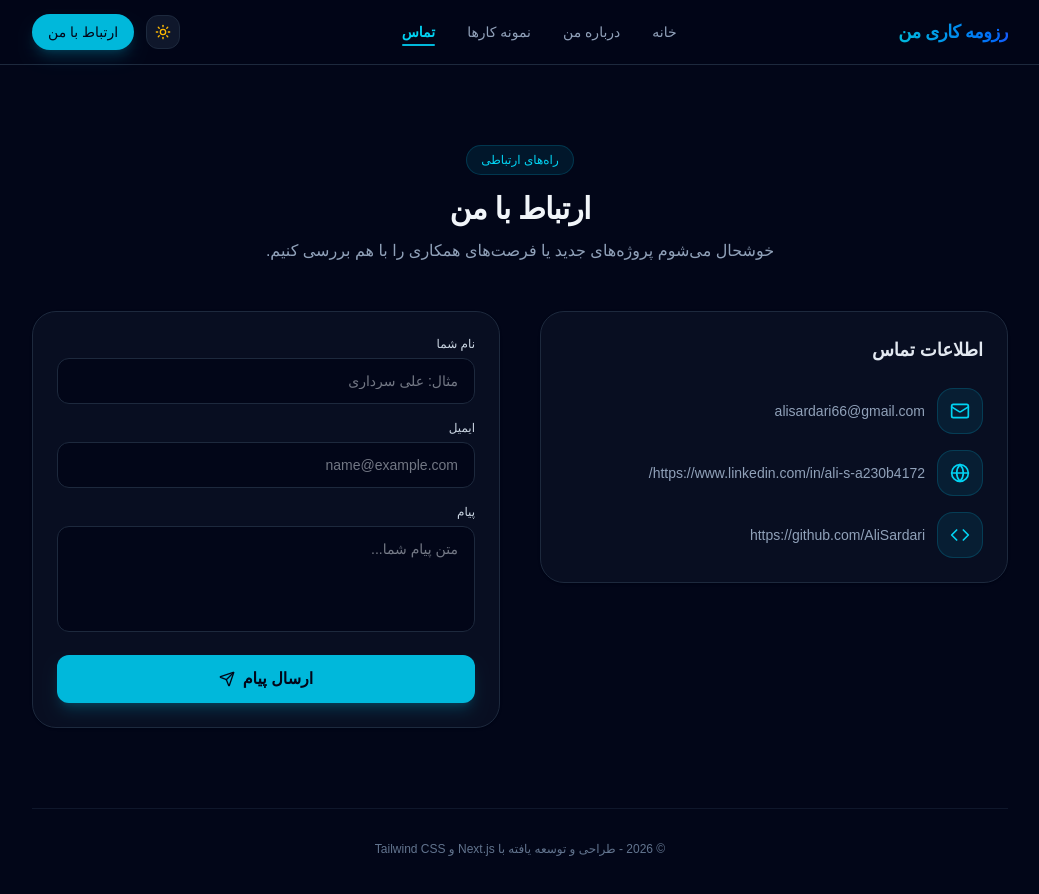
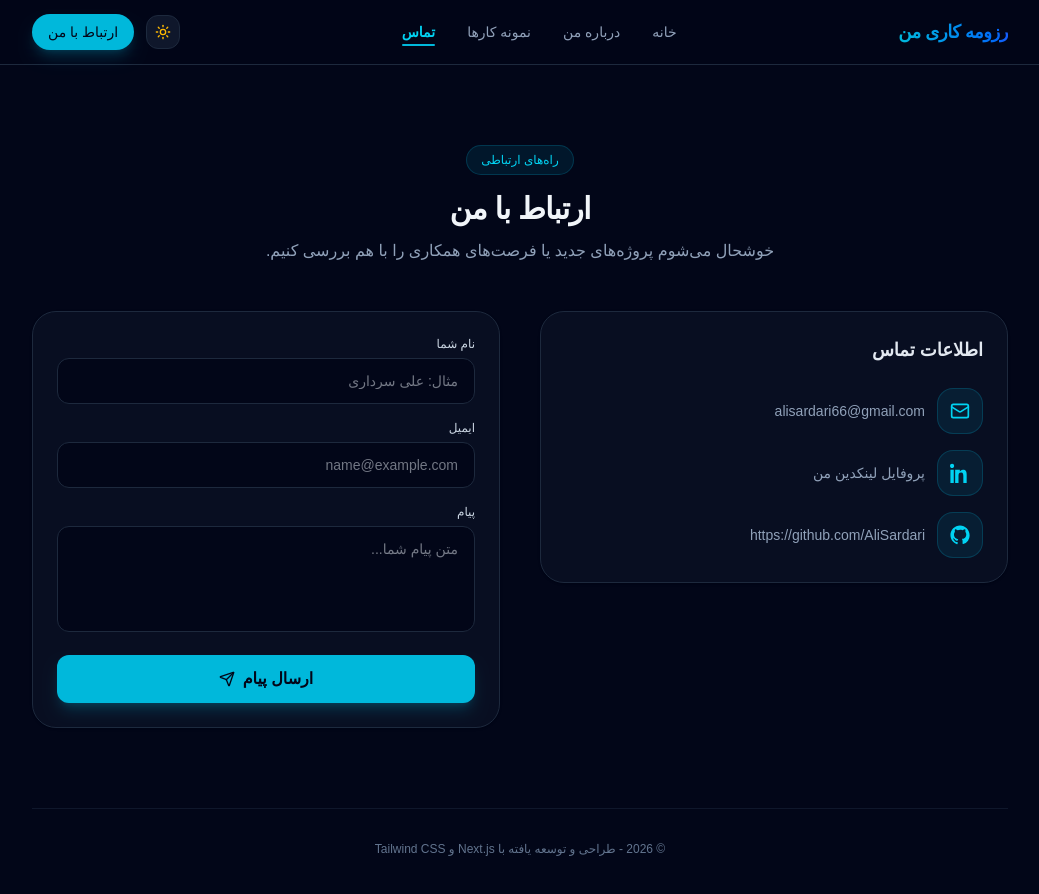
Before and after one commit to AliSardari/my-portfolio, a Next.js app: page /contact in a window 1280 px wide. Shown: the top 894 px of the page, without its empty margins (120-1159 px from the left). Built offline with nearby package versions, Linux system fonts and the light colour scheme.

Commit message:
Update project details and dependencies data

```diff
--- a/package.json
+++ b/package.json
@@ -10,7 +10,7 @@
   },
   "dependencies": {
     "framer-motion": "^12.42.2",
-    "lucide-react": "^1.27.0",
+    "lucide-react": "^1.30.0",
     "next": "16.2.12",
     "next-themes": "^0.4.6",
     "react": "19.2.4",
--- a/src/app/contact/page.tsx
+++ b/src/app/contact/page.tsx
@@ -3,7 +3,7 @@
 import { useState } from "react";
 import { motion } from "framer-motion";
 import Navbar from "@/components/Navbar";
-import { Mail, Send, Globe, Code, CheckCircle, AlertCircle } from "lucide-react";
+import { Mail, Send, CheckCircle, AlertCircle } from 'lucide-react';
 
 export default function ContactPage() {
     const [formData, setFormData] = useState({ name: "", email: "", message: "" });
@@ -71,16 +71,39 @@ export default function ContactPage() {
 
                                 <div className="flex items-center gap-3">
                                     <div className="p-3 rounded-2xl bg-cyan-500/10 border border-cyan-500/20 text-cyan-600 dark:text-cyan-400">
-                                        <Globe className="w-5 h-5" />
+                                        <svg
+                                            xmlns="http://www.w3.org/2000/svg"
+                                            width="20"
+                                            height="20"
+                                            fill="currentColor"
+                                            viewBox="0 0 24 24"
+                                        >
+                                            <path d="M4.98 3.5C4.98 4.88 3.86 6 2.5 6S0 4.88 0 3.5 1.12 1 2.5 1s2.48 1.12 2.48 2.5zM.5 8h4V24h-4V8zm7.5 0h3.8v2.2h.1c.5-.9 1.7-2.2 3.6-2.2 3.8 0 4.5 2.5 4.5 5.8V24h-4v-8.2c0-2-.1-4.5-2.7-4.5-2.7 0-3.1 2.1-3.1 4.3V24h-4V8z" />
+                                        </svg>
                                     </div>
-                                    <a href="https://www.linkedin.com/in/ali-s-a230b4172/" target="_blank" rel="noopener noreferrer" className="hover:text-cyan-600 dark:hover:text-cyan-400 transition-colors">
-                                        https://www.linkedin.com/in/ali-s-a230b4172/
+
+                                    <a
+                                        href="https://www.linkedin.com/in/ali-s-a230b4172/"
+                                        target="_blank"
+                                        rel="noopener noreferrer"
+                                        className="hover:text-cyan-600 dark:hover:text-cyan-400 transition-colors font-medium"
+                                    >
+                                        پروفایل لینکدین من
                                     </a>
                                 </div>
 
                                 <div className="flex items-center gap-3">
                                     <div className="p-3 rounded-2xl bg-cyan-500/10 border border-cyan-500/20 text-cyan-600 dark:text-cyan-400">
-                                        <Code className="w-5 h-5" />
+                                        <svg
+                                            xmlns="http://www.w3.org/2000/svg"
+                                            width="20"
+                                            height="20"
+                                            fill="currentColor"
+                                            viewBox="0 0 24 24"
+                                        >
+                                            <path d="M12 .5C5.73.5.5 5.74.5 12.02c0 5.1 3.29 9.43 7.86 10.96.58.11.79-.25.79-.56v-2.17c-3.2.7-3.87-1.54-3.87-1.54-.53-1.35-1.3-1.71-1.3-1.71-1.06-.73.08-.72.08-.72 1.17.08 1.79 1.2 1.79 1.2 1.04 1.79 2.73 1.27 3.4.97.1-.76.41-1.27.75-1.56-2.55-.29-5.23-1.28-5.23-5.7 0-1.26.45-2.29 1.19-3.1-.12-.29-.52-1.46.11-3.05 0 0 .97-.31 3.18 1.18a11.1 11.1 0 0 1 2.9-.39c.98 0 1.97.13 2.9.39 2.2-1.49 3.17-1.18 3.17-1.18.63 1.59.23 2.76.11 3.05.74.81 1.19 1.84 1.19 3.1 0 4.43-2.69 5.41-5.25 5.69.42.36.8 1.08.8 2.18v3.24c0 .31.21.68.8.56A10.53 10.53 0 0 0 23.5 12C23.5 5.74 18.27.5 12 .5z" />
+                                        </svg>
+
                                     </div>
                                     <a href="https://github.com/AliSardari" target="_blank" rel="noopener noreferrer" className="hover:text-cyan-600 dark:hover:text-cyan-400 transition-colors">
                                         https://github.com/AliSardari
```
Also changed, not shown: 1 other file (tests, documents, lock files or other folders).
